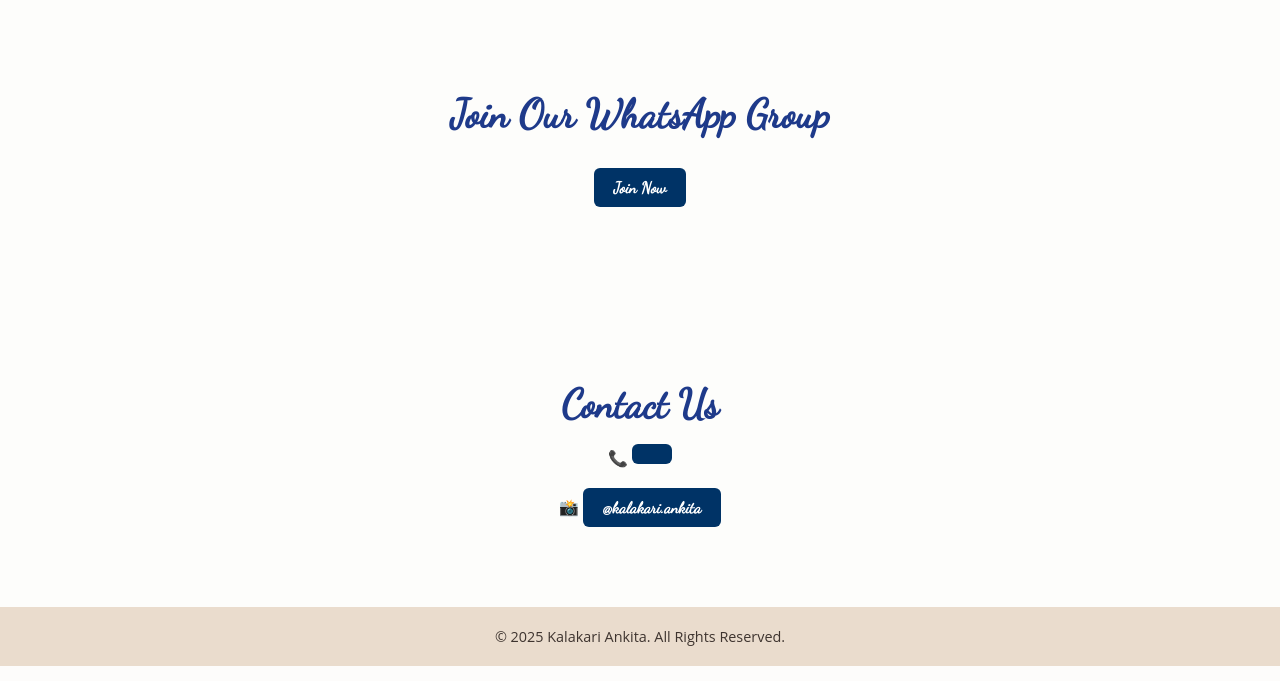
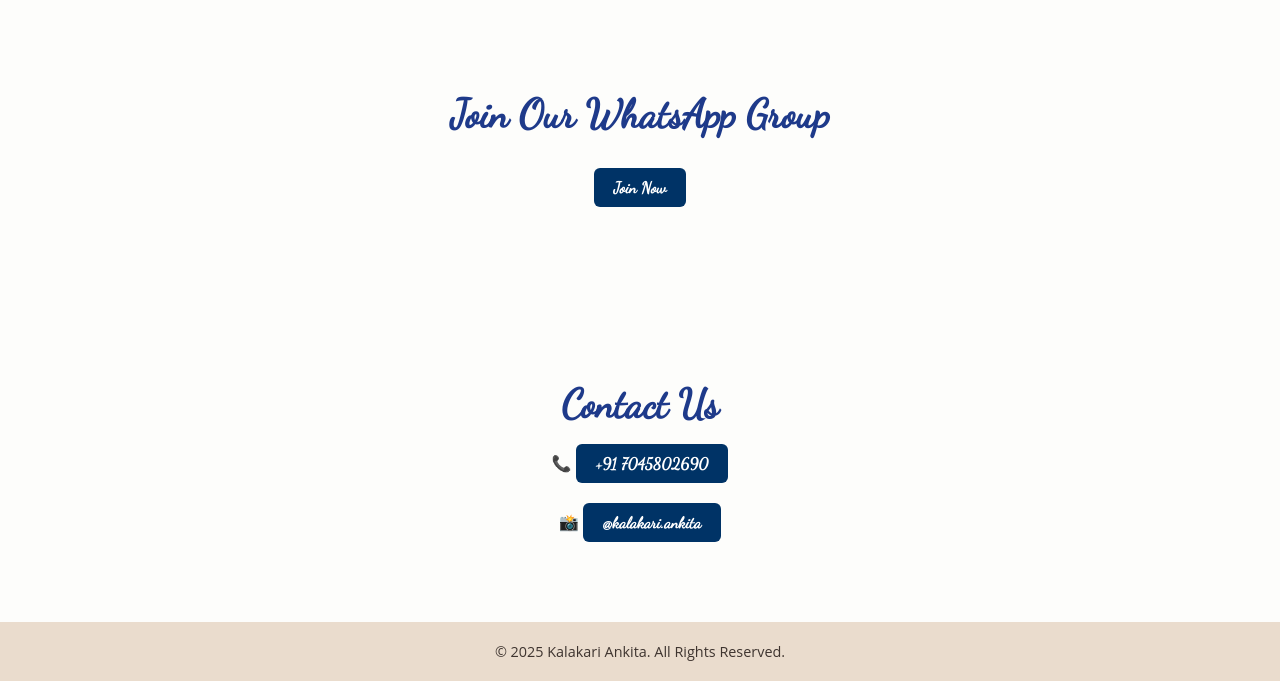
Before and after one commit to Kalakariankita/kalakari-ankita, a plain HTML site: page index.html in a window 1280 px wide. Shown: the part 1232-1913 px from the top of the page. Drawn offline with Linux system fonts and the light colour scheme.

Commit message:
Update index.html

```diff
--- a/index.html
+++ b/index.html
@@ -199,7 +199,7 @@
 
   <section class="hero" id="contact">
     <h2>Contact Us</h2>
-    <p>📞 <a href="tel:=917045802690"></a></p>
+    <p>📞 <a href="tel:+917045802690">+91 7045802690</a></p>
     <p>📸 <a href="https://www.instagram.com/kalakari.ankita" target="_blank">@kalakari.ankita</a></p>
   </section>
 
```
